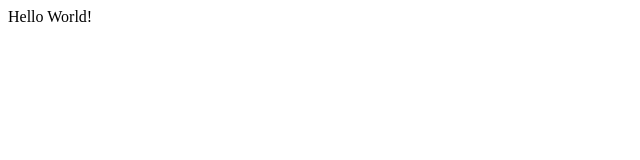
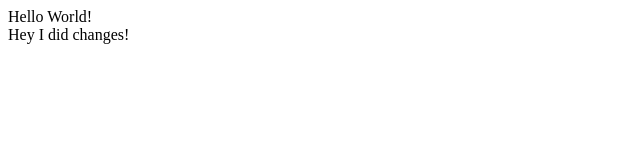
Before and after one commit to llobera92/hello-wolrd, a plain HTML site: page index.html in a window 1280 px wide. Shown: the whole page, without its empty margins (0-640 px from the left). Drawn offline with Linux system fonts and the light colour scheme.

Commit message:
I made some changes in the remote repo

```diff
--- a/index.html
+++ b/index.html
@@ -5,5 +5,9 @@
 		<div>
 			Hello World!
 		</div>
+
+		<div>
+			Hey I did changes!
+			</div>
 	</body>
 </html>
```
